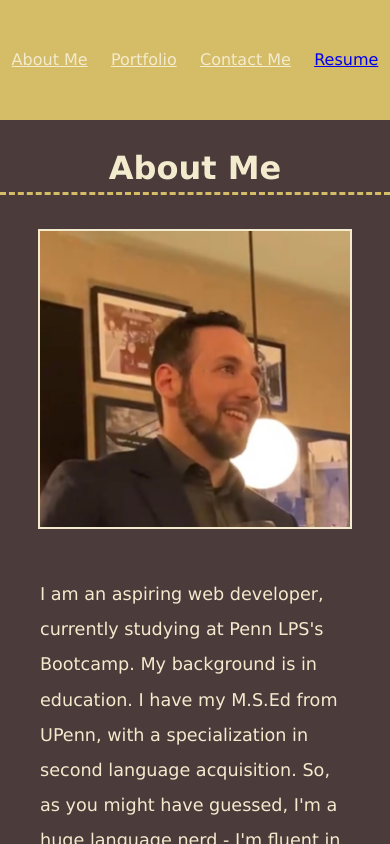
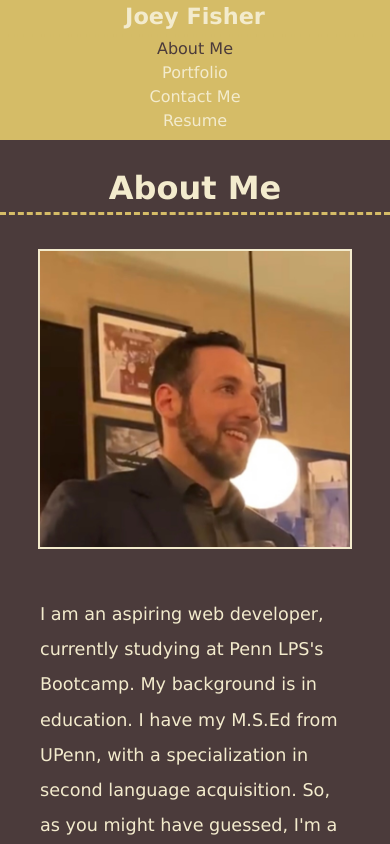
Before and after one commit to jfisher37/react-portfolio, a React (Create React App) app: page / in a window 390 px wide. Shown: the top 844 px of the page. Built offline with nearby package versions, Linux system fonts and the light colour scheme.

Commit message:
got header and nav up and running

```diff
--- a/public/assets/style.css
+++ b/public/assets/style.css
@@ -19,7 +19,7 @@
 
  header{
      background-color: var(--main-color);
-     height: 100px;
+     height: 120px;
      width: 100%
  }
 
@@ -33,7 +33,7 @@
     display: flex;
     flex-direction: row;
     justify-content: space-around;
-    height: 100%;
+    height: 65%;
     align-items: center;
 }
 
@@ -87,7 +87,17 @@ body {
 }
 
 .nav-link{
-    color: var(--background) !important;
+    color: var(--background) ;
+    background-color: var(--body-text);
+    text-decoration: none;
+    padding: 5px;
+    border-radius: 7px;
+    border: var(--new-background) solid 2px;
+}
+
+.active{
+    background-color: var(--contrast-color);
+    color: var(--new-background)
 }
 
 .carousel{
@@ -478,7 +488,7 @@ border-right: 2px solid var(--body-text);
   @media screen and (max-width: 576px) {
 
     header{
-        height: 120px;
+        height: 140px;
     }
 
     header h1 {
@@ -489,6 +499,16 @@ border-right: 2px solid var(--body-text);
         font-size: 1em;
 
     }
+
+    #nav {
+        flex-direction: column;
+    }
+
+    .nav-link{
+        background-color: unset;
+        border: unset;
+    }
+
     nav a {
         font-size: 1em;
     }
--- a/src/components/Nav.js
+++ b/src/components/Nav.js
@@ -3,6 +3,7 @@ import React from "react";
 export default function Nav({ currentPage, setCurrentPage }) {
   return (
     <header>
+        <h1>Joey Fisher</h1>
     <ul id="nav">
       <li>
         <a
@@ -34,7 +35,7 @@ export default function Nav({ currentPage, setCurrentPage }) {
         </a>
       </li>
       <li>
-        <a href="assets/Resume_Coding.pdf" target="_blank">Resume</a>
+        <a href="assets/Resume_Coding.pdf" target="_blank" className="nav-link">Resume</a>
       </li>
     </ul>
     </header>
```
